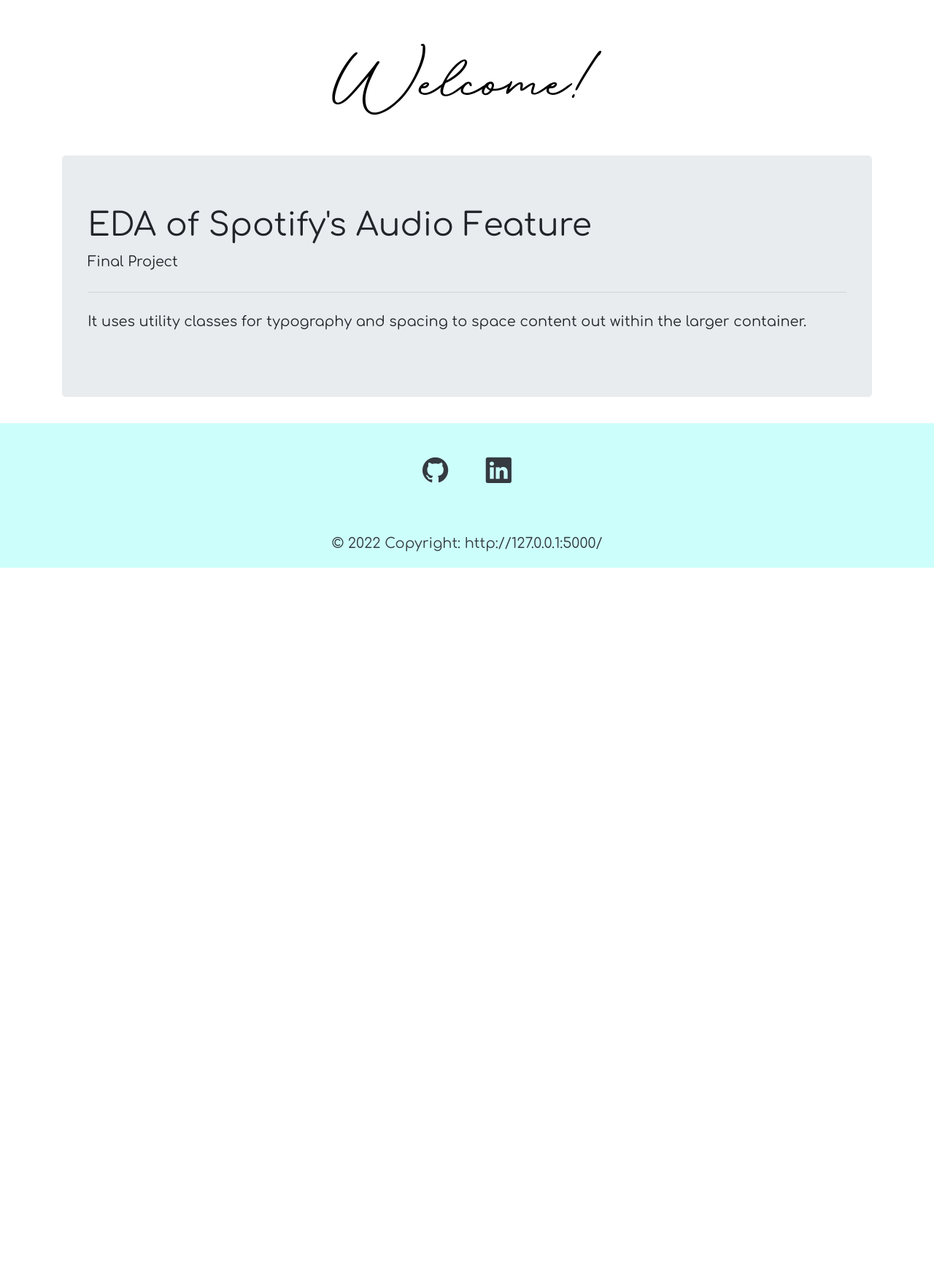
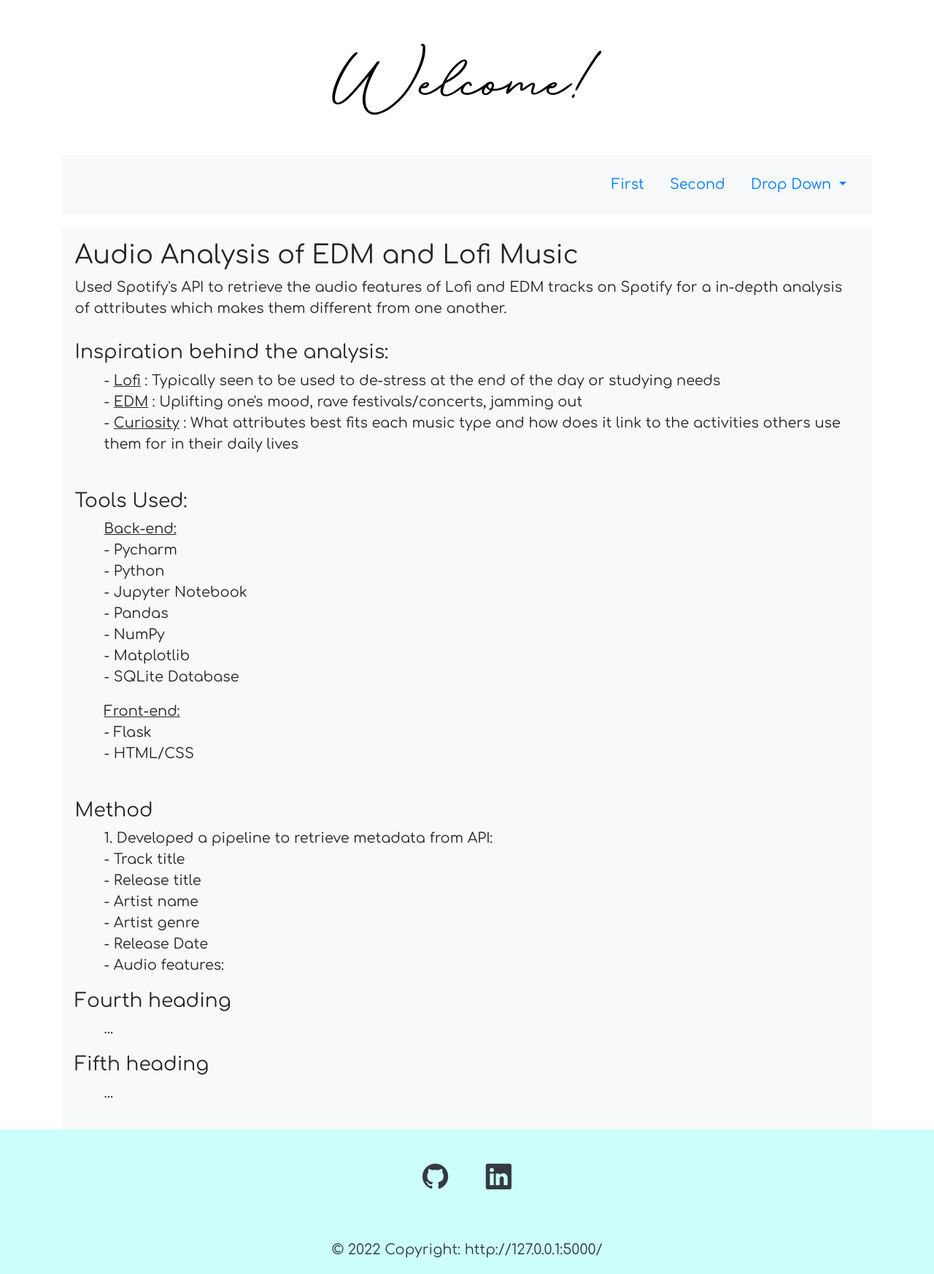
Before and after one commit to kchiev215/Spotify_EDM_Lofi_Analysis, a Flask app: page / in a window 1280 px wide. Shown: the part 83-1829 px from the top of the page at 73% size. Before the commit the page ends 861 px from the top, so only its background shows below. Run offline with Flask 2, Linux system fonts and the light colour scheme; some libraries are stand-ins or nearby versions.

Commit message:
working on description of website

```diff
--- a/Flask/application/templates/index.html
+++ b/Flask/application/templates/index.html
@@ -1,17 +1,97 @@
 {% extends "layout.html" %}
 {% block content %}
+<head>
+    <style>
+        p {
+            margin-left: 40px;
+        }
+    </style>
+</head>
     <div class="site-header-logo">
         <h1 class="text-center">
             Welcome!
         </h1>
+
+   <nav id="navbar-example2" class="navbar bg-light px-3 mb-3">
+      <a class="navbar-brand" href="#">Navbar</a>
+      <ul class="nav nav-pills">
+        <li class="nav-item">
+          <a class="nav-link" href="#scrollspyHeading1">First</a>
+        </li>
+        <li class="nav-item">
+          <a class="nav-link" href="#scrollspyHeading2">Second</a>
+        </li>
+        <li class="nav-item dropdown">
+          <a class="nav-link dropdown-toggle" href="#" id="navbarDropdown" role="button" data-toggle="dropdown" aria-haspopup="true" aria-expanded="false">
+            Drop Down
+            </a>
+          <ul class="dropdown-menu">
+            <li><a class="dropdown-item" href="#scrollspyHeading3">Third</a></li>
+            <li><a class="dropdown-item" href="#scrollspyHeading4">Fourth</a></li>
+            <li><hr class="dropdown-divider"></li>
+            <li><a class="dropdown-item" href="#scrollspyHeading5">Fifth</a></li>
+          </ul>
+        </li>
+      </ul>
+    </nav>
+    <div data-bs-spy="scroll" data-bs-target="#navbar-example2" data-bs-root-margin="0px 0px -40%" data-bs-smooth-scroll="true" class="scrollspy-example bg-light p-3 rounded-2" tabindex="0">
+      <h2>Audio Analysis of EDM and Lofi Music</h2>
+      Used Spotify's API to retrieve the audio features of Lofi and EDM tracks on Spotify for a
+          in-depth analysis of attributes which makes them different from one another.
+      <br>
+      <br>
+      <h4 id="scrollspyHeading1">Inspiration behind the analysis:</h4>
+        <p>
+          - <u>Lofi</u> : Typically seen to be used to de-stress at the end of the day or studying needs
+          <br>
+          - <u>EDM</u> : Uplifting one's mood, rave festivals/concerts, jamming out
+          <br>
+          - <u>Curiosity</u> : What attributes best fits each music type and how does it link to the activities others use them for in their daily lives</p>
+        <br>
+      <h4 id="scrollspyHeading2">Tools Used:</h4>
+      <p><u>Back-end:</u>
+        <br>
+        - Pycharm
+        <br>
+        - Python
+        <br>
+        - Jupyter Notebook
+        <br>
+        - Pandas
+        <br>
+        - NumPy
+        <br>
+        - Matplotlib
+        <br>
+        - SQLite Database</p>
+        <p><u>Front-end:</u>
+        <br>
+        - Flask
+        <br>
+        - HTML/CSS
+        <br>
+        <br>
+      <h4 id="scrollspyHeading3">Method</h4>
+      <p>1. Developed a pipeline to retrieve metadata from API:
+        <br>
+        - Track title
+        <br>
+        - Release title
+        <br>
+        - Artist name
+        <br>
+        - Artist genre
+        <br>
+        - Release Date
+        <br>
+        - Audio features:
+        <br>
+
+      </p>
+      <h4 id="scrollspyHeading4">Fourth heading</h4>
+      <p>...</p>
+      <h4 id="scrollspyHeading5">Fifth heading</h4>
+      <p>...</p>
     </div>
 
-    <div class="jumbotron">
-      <h1 class="display-8">EDA of Spotify's Audio Feature</h1>
-      <p class="display-12">Final Project</p>
-      <hr class="my-4">
-      <p>It uses utility classes for typography and spacing to space content out within the larger container.</p>
-    </div>
-
-
 {% endblock %}
```
